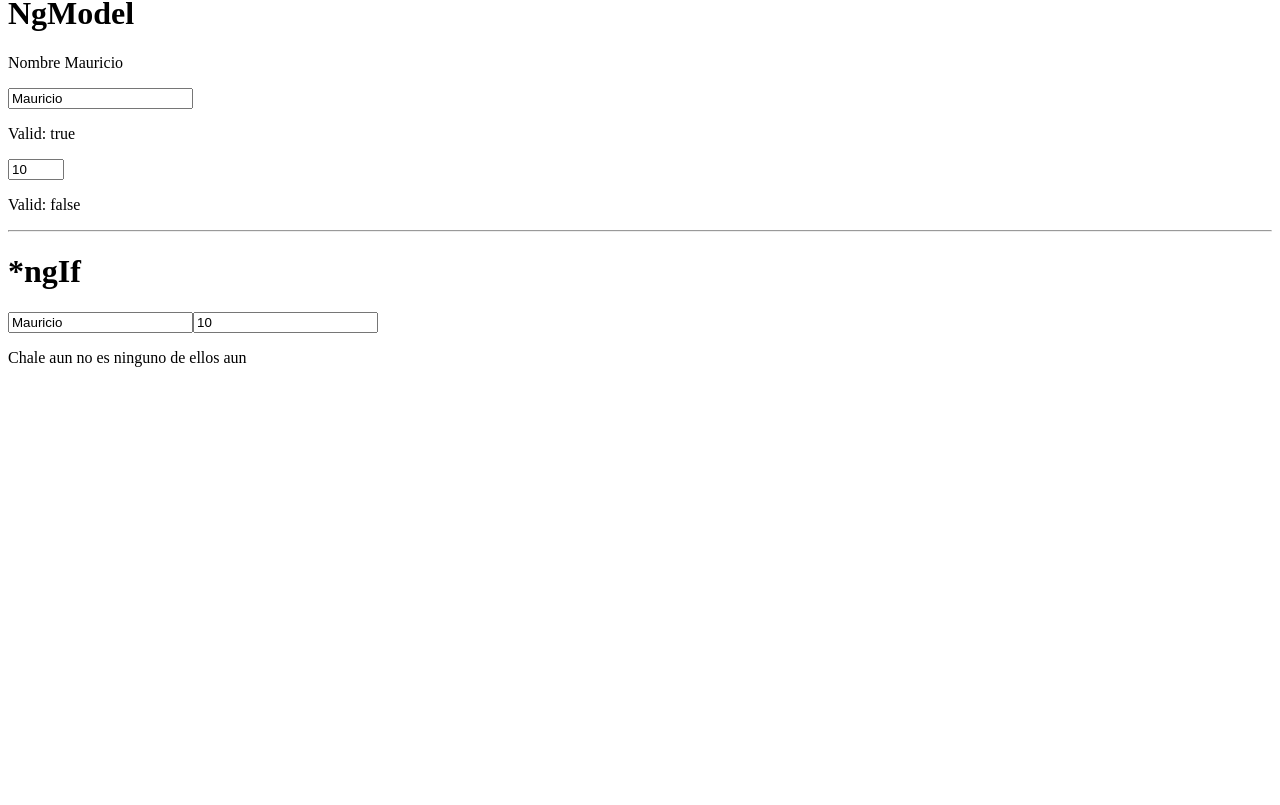
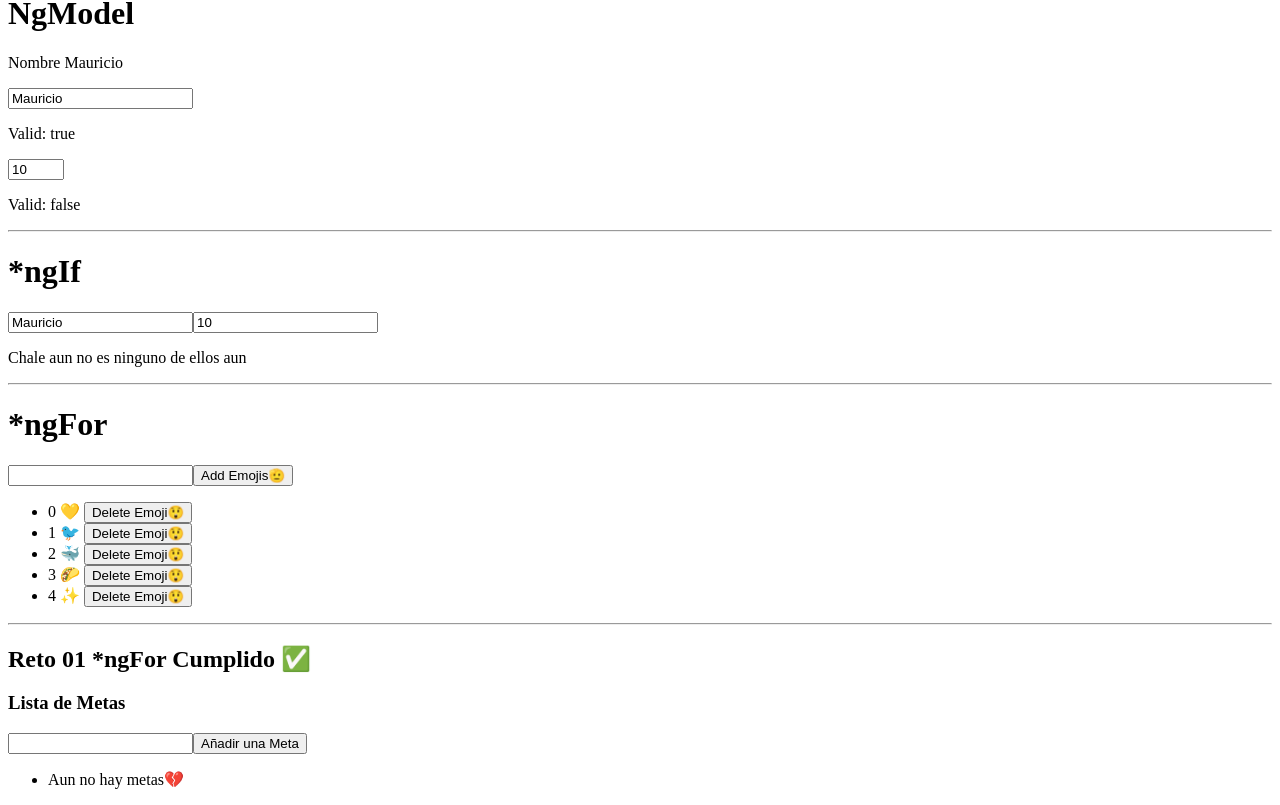
Before and after one commit to Alvaro-Hernandez/basics_of_Angular_Platzi, an Angular app in the folder my-app/: page / in a window 1280 px wide. Shown: the part 1088-1893 px from the top of the page. Before the commit the page ends 1471 px from the top, so only its background shows below. Built offline with nearby package versions, Linux system fonts and the light colour scheme.

Commit message:
ngFor Directiva y Reto terminado

```diff
--- a/my-app/src/app/app.component.html
+++ b/my-app/src/app/app.component.html
@@ -65,3 +65,37 @@
 <ng-template #elseBlock>
   <p>Chale aun no es ninguno de ellos aun</p>
 </ng-template>
+<hr>
+
+<h1>*ngFor</h1>
+<!-- Ahora vamos a añadir un nuevo emoji a la lista necesitaremos un input y boton -->
+<!-- E inicializar una variable en nuestro componente -->
+<input type="text" required [(ngModel)]="newEmoji"/>
+<button (click)="addEmoji()">Add Emojis🫡</button>
+<!-- Para recorrer la lista de emojis que creamos en nuestro componente hacemos de
+*ngFor la cual recorrera nuestra lista o arreglo al crear una variable que tome el valor en el indice
+que este arreglo se este recorriendo para luego poder renderizarlo a traves de String Interpolation -->
+<ul>
+  <!-- Creamos un condicion con la directiva condicional *ngIf para cuando la lista se encuentre
+  nos muestre el mensaje que haga mencion a ello -->
+  <li *ngIf="emojis.length === 0">Lista de Emojis Vacia 🥹</li>
+  <li *ngFor="let emoji of emojis; index as i" >
+    {{i}} {{emoji}}
+    <!-- Ahora Crearemos un boton que elimine los emojis, creando un boton con el evento click
+    el cual recibe una funcion y a demas el indice del emoji, siendo esta la posicion del mismo
+    para poder eliminarlo -->
+    <button (click)="deleteEmoji(i)">Delete Emoji😲</button>
+  </li>
+</ul>
+<hr>
+<h2>Reto 01 *ngFor Cumplido ✅</h2>
+<h3> Lista de Metas</h3>
+<input type="text" required [(ngModel)]="newMeta">
+<button (click)="addMeta()">Añadir una Meta</button>
+<ul>
+  <li *ngIf="metas.length === 0">Aun no hay metas💔</li>
+  <li *ngFor="let meta of metas; index as i">
+    {{i}} {{meta}}
+    <button (click)="deleteMeta(i)">Eliminar una Meta 🥹</button>
+  </li>
+</ul>
--- a/my-app/src/app/app.component.ts
+++ b/my-app/src/app/app.component.ts
@@ -59,4 +59,31 @@ export class AppComponent {
     this.persona.name=element.value;
   }
 
+  //Creremos un arreglo que estara tipado en tipo string
+  emojis: string[] = ['💛' , '🐦', '🐳','🌮', '✨'];
+  newEmoji= '';
+
+  //Vamos a crear un evento para poder agregar un emoji
+  addEmoji(){
+    this.emojis.push(this.newEmoji);
+    this.newEmoji='';
+  }
+
+  //Vamos a crear un evento para eliminar un emoji
+  deleteEmoji(index : number){
+    this.emojis.splice(index, 1);
+  }
+
+  //Crearemos un Reto sobre las Metas
+  metas: String[] = [];
+  newMeta = '';
+  //Evento para añadir una meta al arreglo
+  addMeta(){
+    this.metas.push(this.newMeta);
+    this.newMeta = '';
+  }
+  //Evento para eliminar una meta del arreglo
+  deleteMeta(index: number){
+    this.metas.splice(index, 1);
+  }
 }
```
Also changed, not shown: my-app/src/app/ngForRepaso.txt (added).
